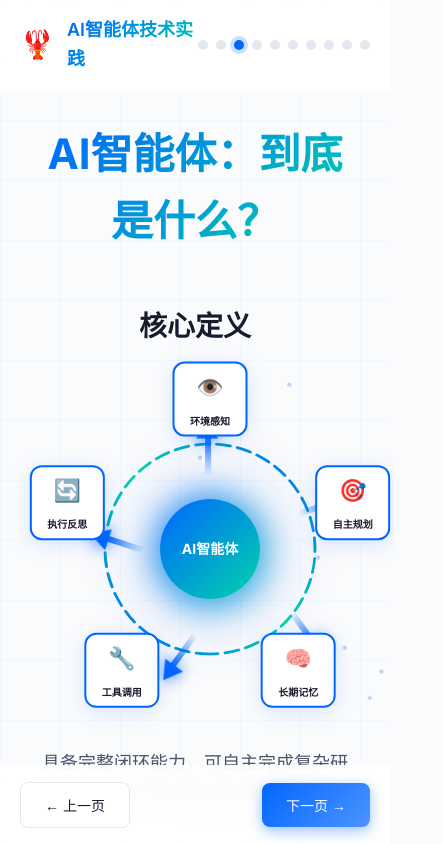
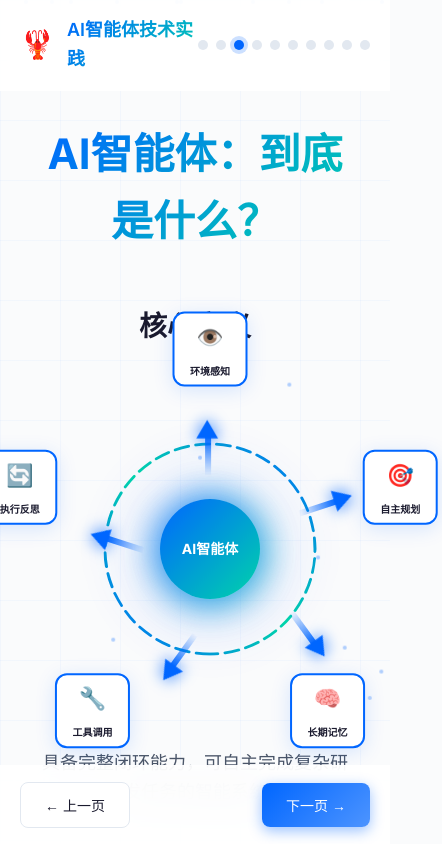
Before and after one commit to weixi5656/ai-agent-presentation, a Vue app: page /#/concept in a window 390 px wide. Shown: the top 844 px of the page, 442 px wide, since content can reach past the window. Built offline with nearby package versions, Linux system fonts and the light colour scheme.

Commit message:
Move cards 80px further from center (220px -> 300px)

```diff
--- a/src/views/ConceptView.vue
+++ b/src/views/ConceptView.vue
@@ -305,7 +305,7 @@
   width: 100px;
   height: 100px;
   z-index: 20;
-  transform: translate(-50%, -50%) rotate(var(--angle)) translateX(220px) rotate(calc(var(--angle) * -1));
+  transform: translate(-50%, -50%) rotate(var(--angle)) translateX(300px) rotate(calc(var(--angle) * -1));
 }
 
 .capability-card .card-glow {
@@ -496,7 +496,7 @@
   }
 
   .capability-card {
-    transform: translate(-50%, -50%) rotate(var(--angle)) translateX(150px) rotate(calc(var(--angle) * -1));
+    transform: translate(-50%, -50%) rotate(var(--angle)) translateX(200px) rotate(calc(var(--angle) * -1));
     width: 75px;
     height: 75px;
   }
```
